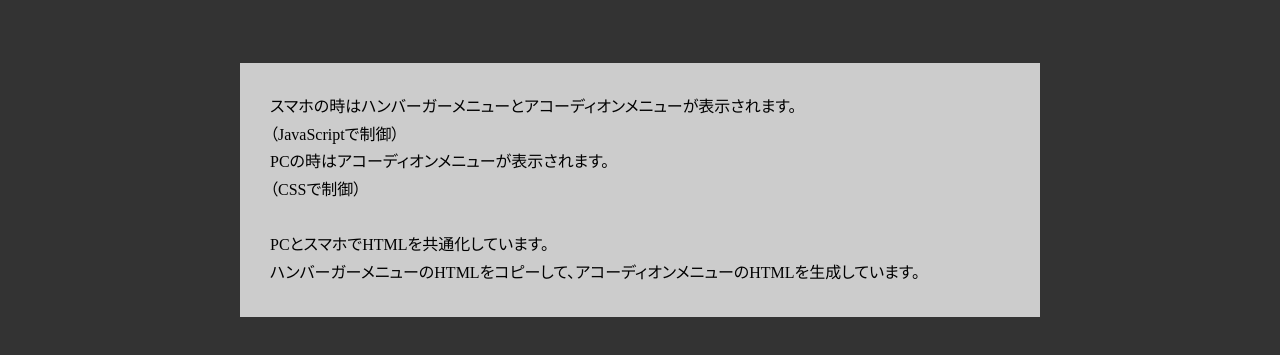
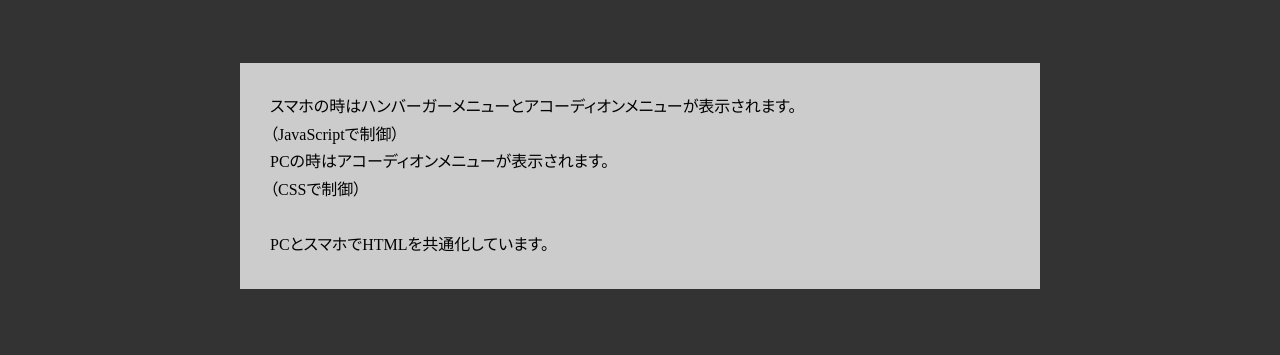
Before and after one commit to life-screw/js-menu, a website: page accordion-menu.html in a window 1280 px wide. Shown: the part 97-452 px from the top of the page. Drawn offline with Linux system fonts and the light colour scheme.

Commit message:
アコーディオンメニューhtmlの文言修正

```diff
--- a/accordion-menu.html
+++ b/accordion-menu.html
@@ -208,11 +208,7 @@
           <br />
         </p>
 
-        <p>
-          PCとスマホでHTMLを共通化しています。
-          <br />
-          ハンバーガーメニューのHTMLをコピーして、アコーディオンメニューのHTMLを生成しています。
-        </p>
+        <p>PCとスマホでHTMLを共通化しています。</p>
       </div>
     </main>
   </body>
```
